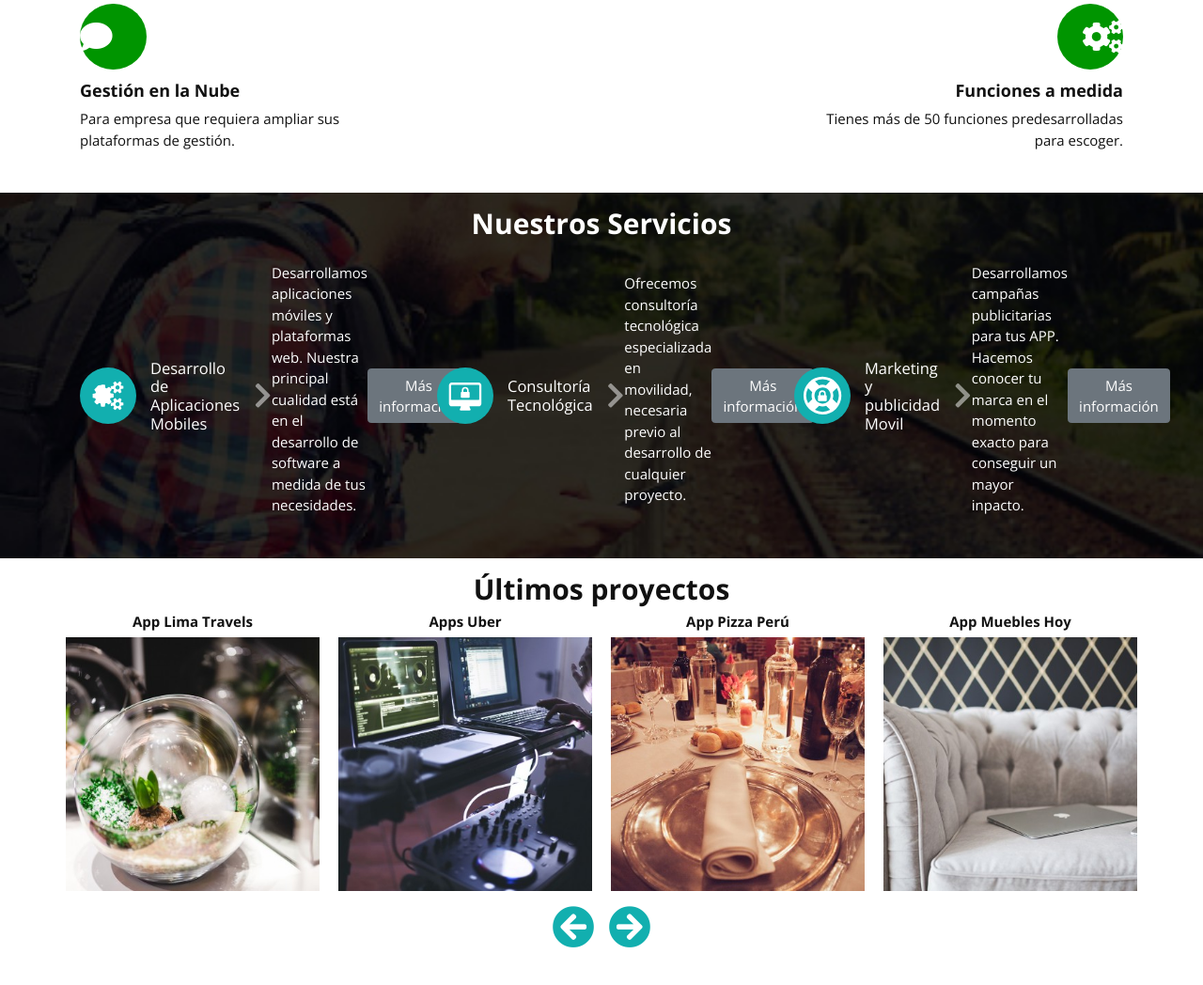
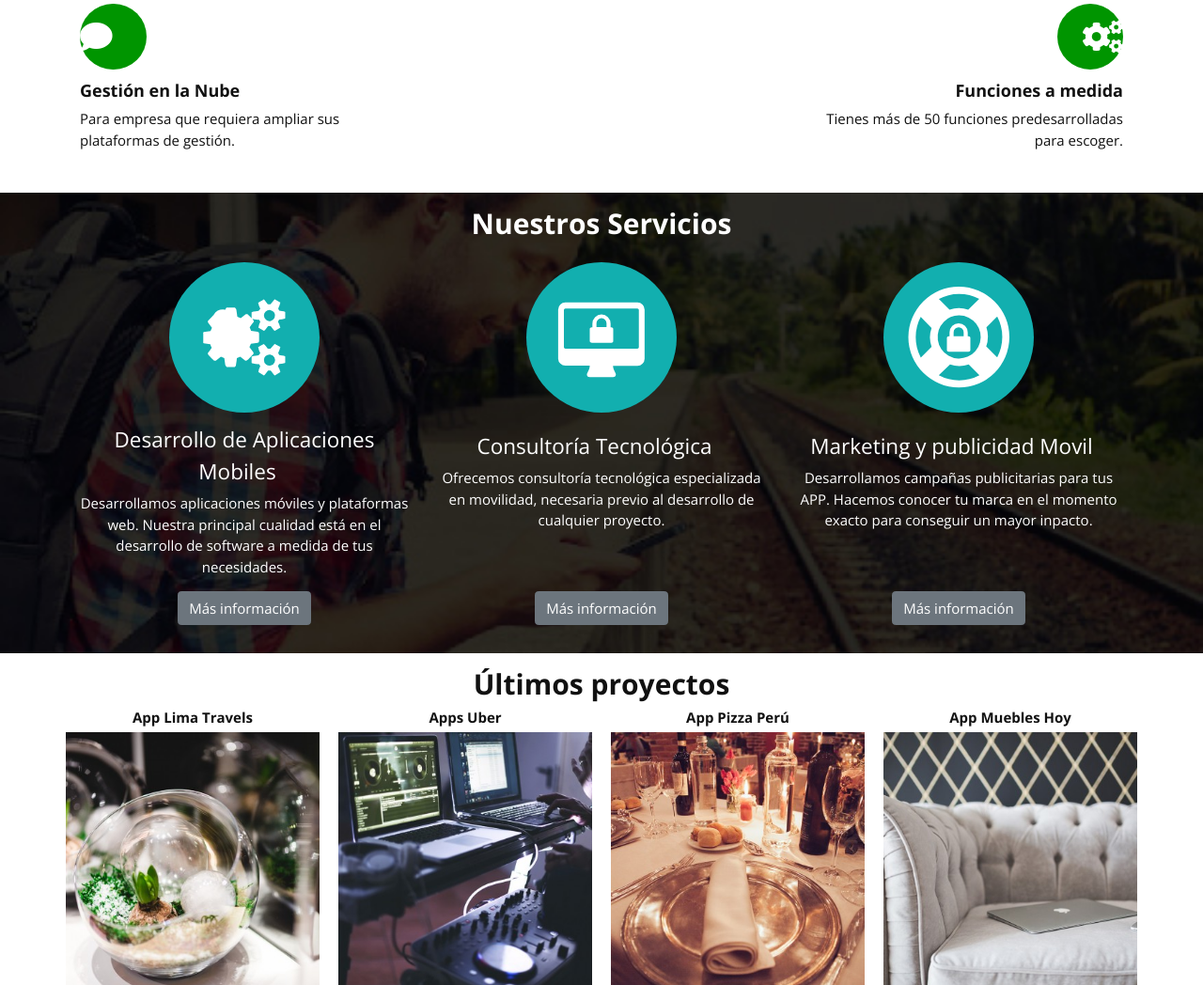
Before and after one commit to devsantoshm/bs4-maquetacion, a PHP site: page / in a window 1280 px wide. Shown: the part 1498-2546 px from the top of the page at 94% size. Run offline with PHP 8.4, Linux system fonts and the light colour scheme.

Commit message:
dando estilos a nuestros servicios para escritorio

```diff
--- a/css/estilos.css
+++ b/css/estilos.css
@@ -406,4 +406,52 @@ EMPIEZAN LAS MEDIAS QUERIES
     right: 3rem;
     top: 2.8rem;
     -webkit-transition: all 0.5s ease;
-    transition: all 0.5s ease; } }
+    transition: all 0.5s ease; }
+
+  .servicios article {
+    margin: 1rem 0;
+    -webkit-box-orient: vertical;
+    -webkit-box-direction: normal;
+        -ms-flex-direction: column;
+            flex-direction: column;
+    -webkit-box-align: center;
+        -ms-flex-align: center;
+            align-items: center;
+    text-align: center; }
+
+  .servicios img {
+    -webkit-box-flex: 0;
+        -ms-flex: 0 0 160px;
+            flex: 0 0 160px;
+    overflow: hidden;
+    margin-right: 0;
+    margin-bottom: 1rem;
+    -webkit-transition: all 1s ease;
+    transition: all 1s ease; }
+
+  .servicios article:hover img {
+    -webkit-transform: rotateY(360deg);
+            transform: rotateY(360deg);
+    -webkit-transform-style: preserve-3d;
+            transform-style: preserve-3d; }
+
+  .servicios h3 a::after {
+    content: ""; }
+
+  .servicios h3 {
+    margin: 0 0 .5rem 0;
+    font-size: 1.5rem;
+    -webkit-box-flex: 0;
+        -ms-flex: 0 1 auto;
+            flex: 0 1 auto;
+    width: 100%; }
+
+  .servicios h3 a {
+    display: block;
+    width: 100%; }
+
+  .servicios p {
+    width: 100%; }
+
+  .servicios .btn-secondary {
+    margin-top: auto; } }
--- a/scss/estilos.scss
+++ b/scss/estilos.scss
@@ -338,4 +338,41 @@ EMPIEZAN LAS MEDIAS QUERIES
         top: 2.8rem;
         transition: all .5s ease
     }
+
+    .servicios article {
+        margin: 1rem 0;
+        flex-direction: column;
+        align-items: center;
+        text-align: center
+    }
+    .servicios img {
+        flex: 0 0 160px;
+        overflow: hidden;
+        margin-right: 0;
+        margin-bottom: 1rem;
+        transition: all 1s ease
+    }
+    .servicios article:hover img {
+        transform: rotateY(360deg);
+        transform-style: preserve-3d
+    }
+    .servicios h3 a::after {
+        content: ""
+    }
+    .servicios h3 {
+        margin: 0 0 .5rem 0;
+        font-size: 1.5rem;
+        flex: 0 1 auto;
+        width: 100%
+    }
+    .servicios h3 a {
+        display: block;
+        width: 100%
+    }
+    .servicios p {
+        width: 100%
+    }
+    .servicios .btn-secondary {
+        margin-top: auto
+    }
 }
```
